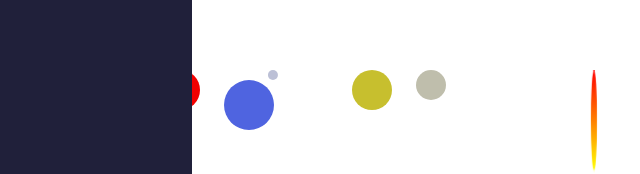
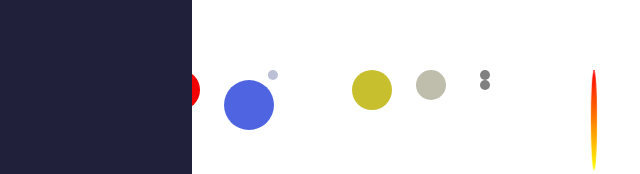
Before and after one commit to MikeTheFyke/MiFy, a Vue app in the folder client/: page / in a window 1280 px wide. Shown: the part 130-304 px from the top of the page, without its empty margins (40-680 px from the left). Built offline with nearby package versions, Linux system fonts and the light colour scheme.

Commit message:
Added styles to phobos and deimos

```diff
--- a/client/src/components/Newvue.vue
+++ b/client/src/components/Newvue.vue
@@ -150,11 +150,17 @@ export default {
 }
 
 #mars-phobos{
-
+    width: 10px;
+    height: 10px;
+    border-radius: 5px;
+    background-color: grey;
 }
 
 #mars-deimos{
-
+    width: 10px;
+    height: 10px;
+    border-radius: 5px;
+    background-color: grey;
 }
 
 #mercury-element{
```
